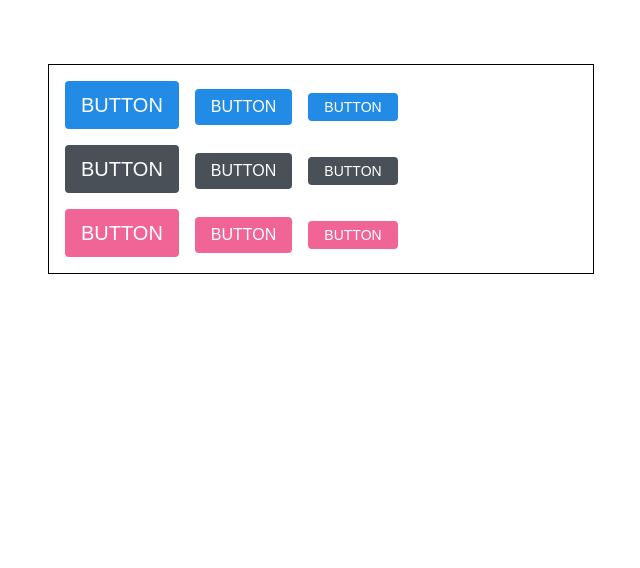
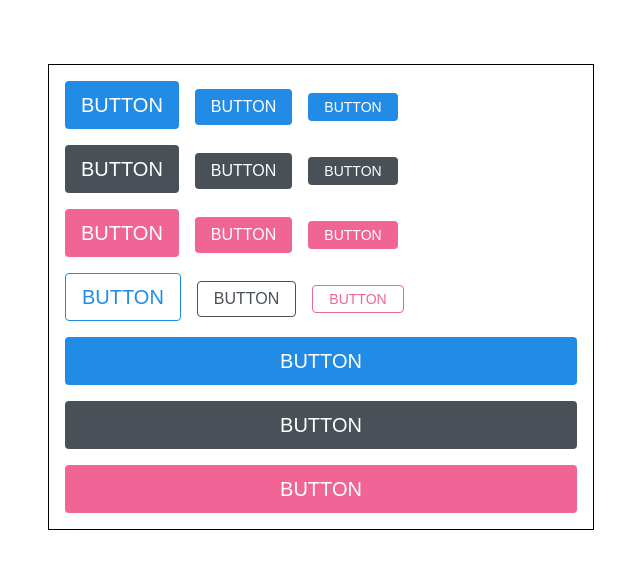
Before and after one commit to lovurself/React-styling, a React (Create React App) app: page / in a window 1280 px wide. Shown: the top 568 px of the page, without its empty margins (319-959 px from the left). Built offline with nearby package versions, Linux system fonts and the light colour scheme.

Commit message:
React SCSS - button outline, fullWidth props 설정

```diff
--- a/src/App.js
+++ b/src/App.js
@@ -20,6 +20,16 @@
         <Button color='pink'>BUTTON</Button>
         <Button color='pink' size='small'>BUTTON</Button>
       </div>
+      <div className="buttons">
+        <Button size='large' outline>BUTTON</Button>
+        <Button color='gray' outline>BUTTON</Button>
+        <Button color='pink' size='small' outline>BUTTON</Button>
+      </div>
+      <div className="buttons">
+        <Button size='large' fullWidth>BUTTON</Button>
+        <Button color='gray' size='large' fullWidth>BUTTON</Button>
+        <Button color='pink' size='large' fullWidth>BUTTON</Button>
+      </div>
     </div>
   );
 }
--- a/src/component/Button.js
+++ b/src/component/Button.js
@@ -2,9 +2,12 @@
 import classNames from 'classnames';
 import "./Button.scss";
 
-// color: blue, pink, gray
-function Button({ children, size, color }) {
-  return <button className={classNames('Button', size, color)}>{children}</button>;
+// outline, fullWidth : boolean type
+function Button({ children, size, color, outline, fullWidth }) {
+  return <button className={classNames('Button', size, color, {
+    outline,
+    fullWidth
+  })}>{children}</button>;
 }
 
 // 정석적인 방법
--- a/src/component/Button.scss
+++ b/src/component/Button.scss
@@ -9,6 +9,16 @@
     }
     &:active {
         background: darken($color, 10%);
+    }
+
+    &.outline {
+        color: $color;
+        background: none;
+        border: 1px solid $color;
+        &:hover {
+            background: $color;
+            color: white;
+        }
     }
 }
 
@@ -80,6 +90,14 @@
     //     }
     // }
 
+    &.fullWidth {
+        width: 100%;
+        justify-content: center;
+        & + & {
+            margin-left: 0;
+            margin-top: 1rem;
+        }
+    }
 
     // 버튼 사이에 여백 주는 방법
     // & + & {
```
